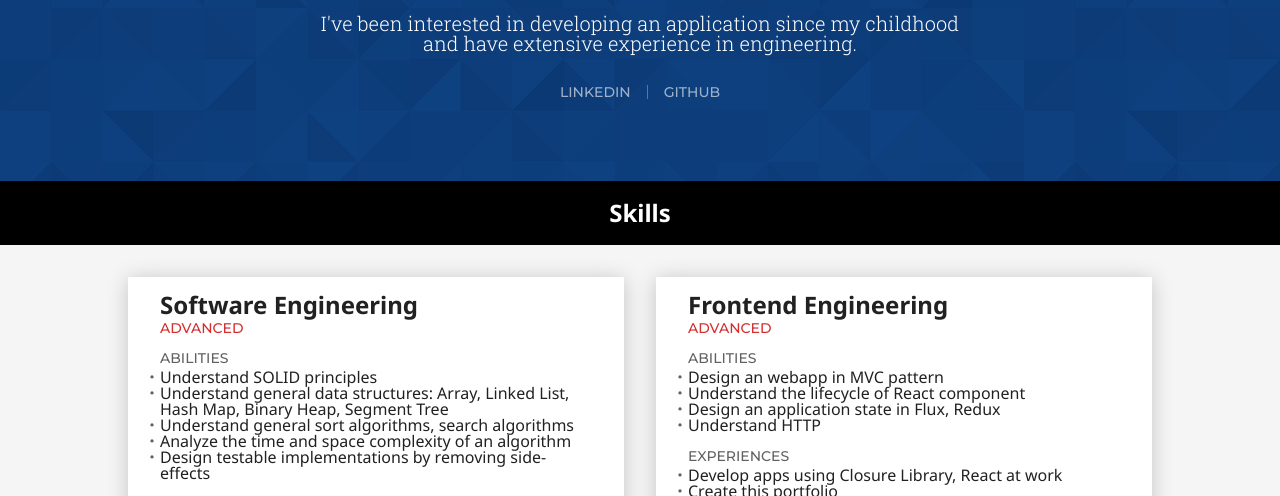
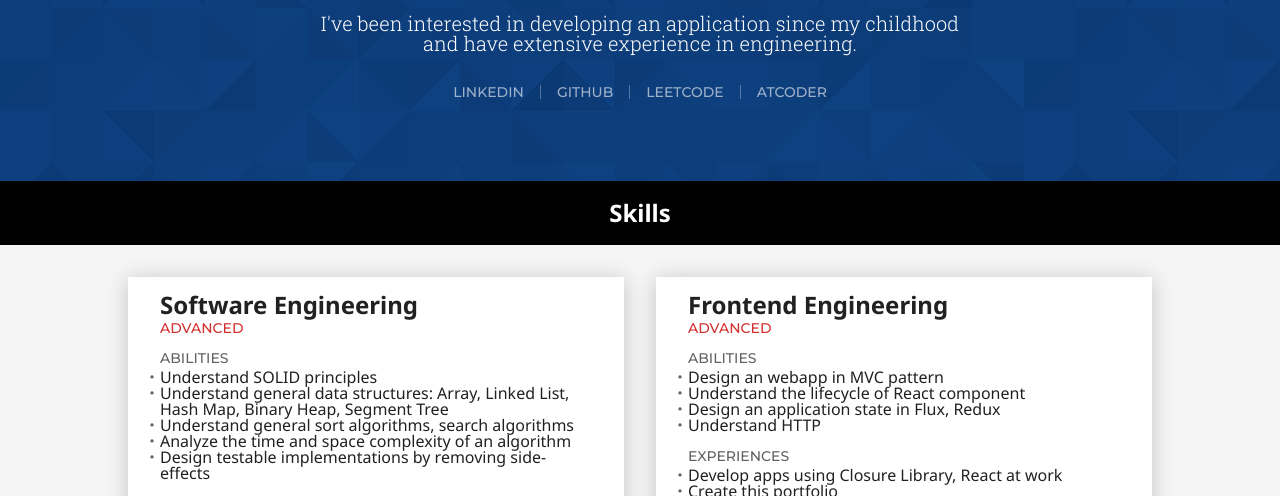
Before and after one commit to sei40kr/yong-ju.me, a Gatsby site: page / in a window 1280 px wide. Shown: the part 299-795 px from the top of the page. Built offline with nearby package versions, Linux system fonts and the light colour scheme; Gatsby itself is replaced by a stand-in of ours.

Commit message:
Add links into the jumbotron
Add links to my AtCoder and LeetCode accounts.

```diff
--- a/src/components/jumbotron.tsx
+++ b/src/components/jumbotron.tsx
@@ -49,6 +49,24 @@ export class Jumbotron extends React.Component<{}, {}> {
                 GitHub
               </a>
             </li>
+            <li className="jumbotron__sns-link-item">
+              <a
+                href="https://leetcode.com/sei40kr/"
+                title="LeetCode"
+                className="jumbotron__sns-link"
+              >
+                LeetCode
+              </a>
+            </li>
+            <li className="jumbotron__sns-link-item">
+              <a
+                href="https://atcoder.jp/users/sei40kr"
+                title="AtCoder"
+                className="jumbotron__sns-link"
+              >
+                AtCoder
+              </a>
+            </li>
           </ul>
         </section>
       </header>
```
